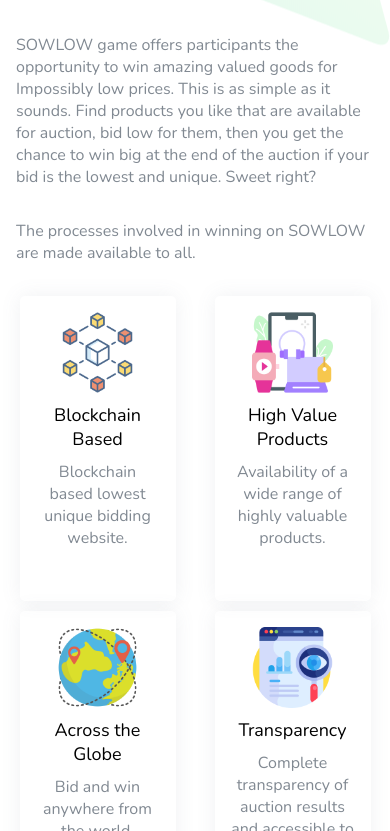
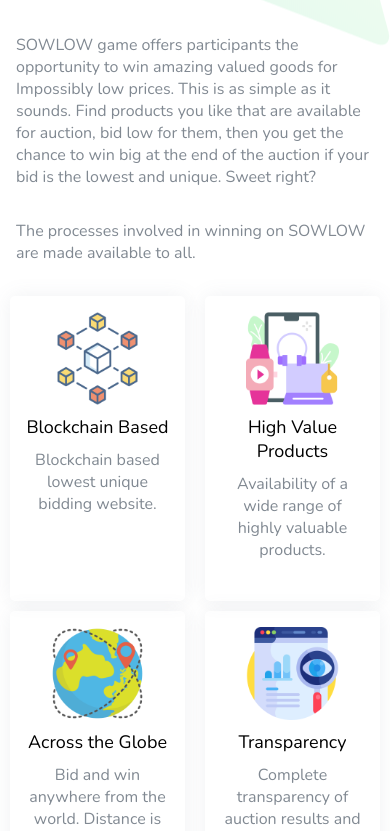
Before and after one commit to aryanknight/sowlow, a React (Create React App) app: page / in a window 390 px wide. Shown: the part 1169-2000 px from the top of the page. Built offline with nearby package versions, Linux system fonts and the light colour scheme.

Commit message:
overview

```diff
--- a/src/App.js
+++ b/src/App.js
@@ -22,7 +22,7 @@
         <How/>
         <Features/>
         <Roadmap/>
-        <Team/>
+        {/* <Team/> */}
         <Footer/>
       </div>
     </div>
--- a/src/Components/Footer/Footer.jsx
+++ b/src/Components/Footer/Footer.jsx
@@ -10,10 +10,10 @@
                     <div className="footer-left">
                         <img src={Logo} id="footer-logo" />
                         <div className="footer-text">
-                            SOWLOW Is a blockchain website that auctions based on lowest unique bid. Unlike your regular auction websites where highest bidder wins, SOWLOW rewards you for being the lowest-unique bidder at the end of every auction.
+                            SOWLOW Is a blockchain website that auctions based on lowest unique bid.
                         </div>
                         <div className="copyright-cont" style={{marginTop:'40px'}}>
-                        Copyright @ 2019 Crake. All rights reserved
+                        Copyright @ 2021 SOWLOW. All rights reserved
                         </div>
                     </div>
                     <div className="footer-right">
--- a/src/Components/Navbar/Navbar.css
+++ b/src/Components/Navbar/Navbar.css
@@ -17,7 +17,7 @@
 }
 
 #nav-logo{
-    width: 15vmin;
+    width: 20vmin;
 }
 
 #sm-nav{
--- a/src/Components/Overview/Overview.css
+++ b/src/Components/Overview/Overview.css
@@ -4,6 +4,7 @@
     max-width: 100%;
     display: flex;
     flex-wrap: wrap;
+    padding-bottom: 4rem;
     /* background-color: blueviolet; */
 }
 
@@ -49,9 +50,14 @@
     padding: 1rem;
 }
 
+.overview-cards{
+    display: flex;
+    width: 45%;
+    justify-content: center;
+}
 
 .card-cont{
-    width: 45%;
+    width: 100%;
     border-radius: 5px;
     min-height: 305px;
     /* background-color: chocolate; */
@@ -88,6 +94,10 @@
 .card-text{
     color:#818992;
     text-align: center;
+}
+
+#overview-card-1{
+    margin-top: 60px;
 }
 
 @keyframes movebounce
@@ -138,7 +148,7 @@
     }
 
     .card-cont{
-        width: 40%;
+        width: 100%;
         border-radius: 5px;
         min-height: 305px;
         padding: 1rem;
@@ -153,4 +163,8 @@
         font-size: 18px;
     }
 
+    #overview-card-1{
+        margin-top: 0px;
+    }
+
 }
--- a/src/Components/Overview/Overview.jsx
+++ b/src/Components/Overview/Overview.jsx
@@ -15,10 +15,22 @@
 
                 <div className="overview-left">
                     <img src={Shape5} id="overview-shape-5"/>
-                    <Cards imgSrc={Blockchain} title="Blockchain Based" para="Blockchain based lowest unique bidding website." />
-                    <Cards imgSrc={Value} title="High Value Products" para="Availability of a wide range of highly valuable products." />
-                    <Cards imgSrc={Global} title="Across the Globe" para="Bid and win anywhere from the world. Distance is not a barrier" />
+                    {/* <Cards imgSrc={Blockchain} title="Blockchain Based" para="Blockchain based lowest unique bidding website." /> */}
+                    <div className='overview-cards' >
+                        <Cards imgSrc={Blockchain} title="Blockchain Based" para="Blockchain based lowest unique bidding website." />
+                    </div>
+                    <div className='overview-cards' id="overview-card-1" >
+                        <Cards style={{width:'100%'}} imgSrc={Value} title="High Value Products" para="Availability of a wide range of highly valuable products." />
+                    </div>
+                    <div className='overview-cards' >
+                        <Cards imgSrc={Global} title="Across the Globe" para="Bid and win anywhere from the world. Distance is not a barrier" />
+                    </div>
+                    <div className='overview-cards' id="overview-card-1" >
                     <Cards imgSrc={Transparency} title="Transparency" para="Complete transparency of auction results and accessible to everyone." />
+                    </div>
+
+                    {/* <Cards imgSrc={Global} title="Across the Globe" para="Bid and win anywhere from the world. Distance is not a barrier" />
+                    <Cards imgSrc={Transparency} title="Transparency" para="Complete transparency of auction results and accessible to everyone." /> */}
                 </div>
                 <div className="overview-right">
                     <img src={Triangle} id="overview-tri"/>
--- a/src/Components/Roadmap/Roadmap.css
+++ b/src/Components/Roadmap/Roadmap.css
@@ -34,17 +34,26 @@
     display: flex;
     flex-wrap: wrap;
     justify-content: space-around;
+    position: relative;
+}
+
+.roadmap-line{
+    position: absolute;
+    top: 50%;
+    z-index: 0;
 }
 
 .roadmap-cards{
     background-color: white;
     border-radius: 5px;
-    width: 35%;
+    width: 22%;
     padding: 2rem 1rem;
     box-shadow: 0 2px 48px 0 rgb(0 0 0 / 8%);
     margin-top: 40px;
     transition: 0.5s;
     cursor: pointer;
+    position: relative;
+    z-index: 2;
 }
 
 .roadmap-cards:hover{
@@ -85,6 +94,10 @@
 
     }
 
+    .roadmap-line{
+        display: none;
+    }
+
     #roadmap-shape-3{
         display: none;
     }
--- a/src/Components/Roadmap/Roadmap.jsx
+++ b/src/Components/Roadmap/Roadmap.jsx
@@ -7,6 +7,7 @@
 import Circle from '../../Images/circle.png';
 import Shape5 from '../../Images/shape-5.png';
 import Shape3 from '../../Images/shape-3.png';
+import Line from '../../Images/line.png';
 import './Roadmap.css';
 
 export default function Roadmap() {
@@ -20,6 +21,7 @@
                     Roadmap
                 </div>
                 <div className="roadmap">
+                    <img src={Line} className='roadmap-line'/>
                     <Cards title="Q4 2021" img={Research} para="Research Market and Product Development"/>
                     <Cards title="Q1 2022" img={Demo} para="Product Demo, Partnerships and Token Generation"/>
                     <Cards title="Q2 2022" img={Launch} para="Products Finalization for Global Reach, Marketing and Product Launch"/>
```
Also changed, not shown: src/Images/line.png (added).
